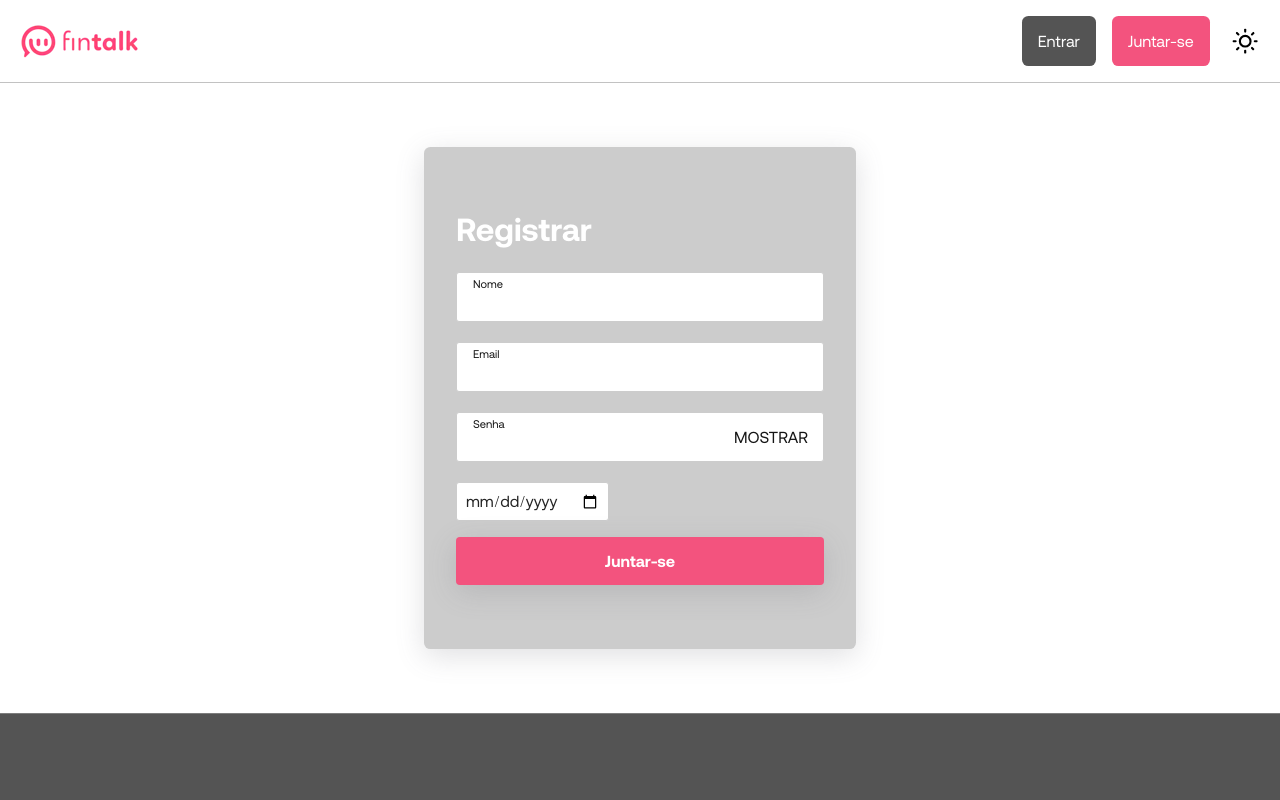
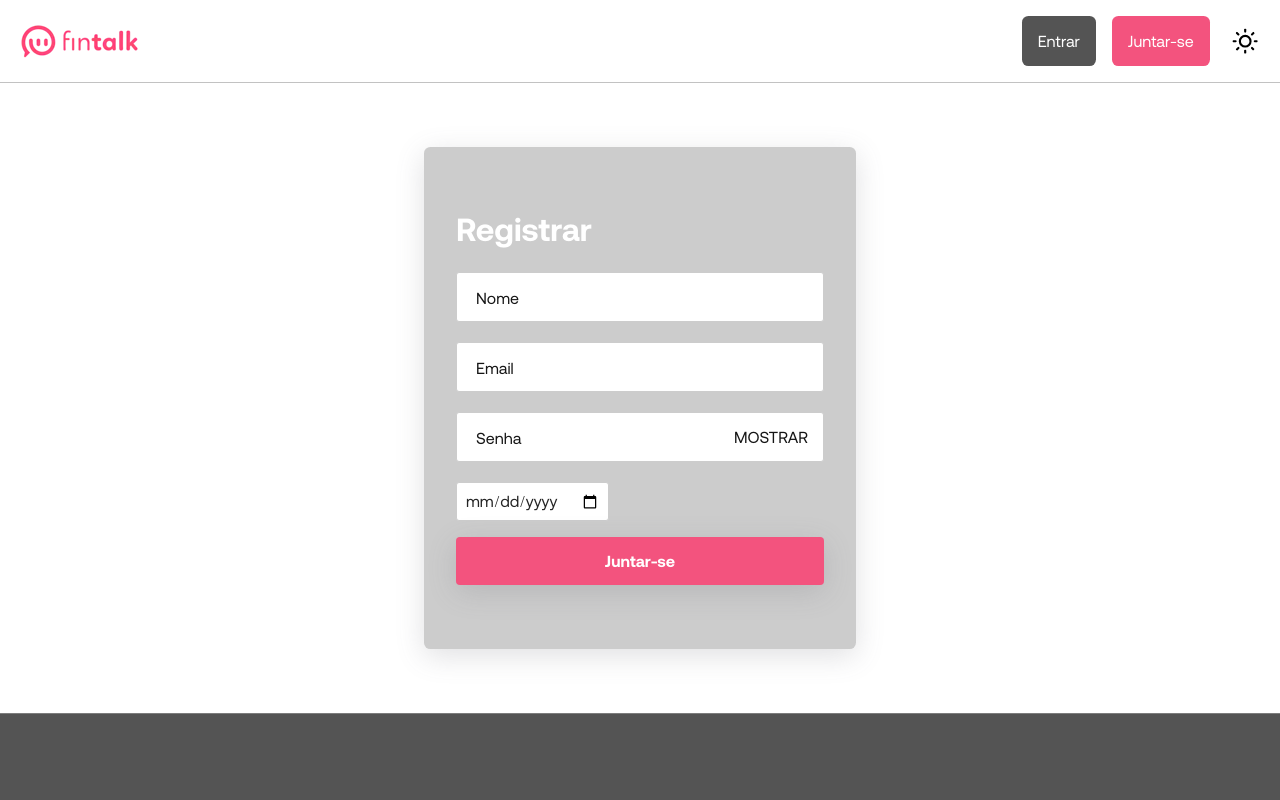
Before and after one commit to andreluizfr/Fintalk-Chat-Frontend, a React (Vite) app: page /signup in a window 1280 px wide. Shown: the top 800 px of the page. Built offline with nearby package versions, Linux system fonts and the light colour scheme.

Commit message:
fix: fixing the initial position of input labels

```diff
--- a/src/components/StyledInput/styles.scss
+++ b/src/components/StyledInput/styles.scss
@@ -31,7 +31,7 @@
   .Title {
     position: absolute;
     left: 20px;
-    top: 14px;
+    top: 17px;
 
     font-size: 16px;
     font-weight: 400;
@@ -88,6 +88,7 @@
     font-size: 11.2px;
     font-weight: $font-weight-normal;
     top: 6px;
+    left: 17px;
   }
 
 
@@ -106,6 +107,11 @@
     }
 
     + .Title {
+      font-size: 11.2px;
+      font-weight: $font-weight-normal;
+      top: 6px;
+      left: 17px;
+
       &[data-theme="light"] {
         color: $color-dark-green;
       }
@@ -113,13 +119,6 @@
         color: $color-light-green;
       }
     }
-  }
-
-  .Input:valid+.Title {
-    font-size: 11.2px;
-    font-weight: $font-weight-normal;
-    top: 6px;
-    left: 17px;
   }
 
 
@@ -137,6 +136,11 @@
     }
 
     + .Title {
+      font-size: 11.2px;
+      font-weight: $font-weight-normal;
+      top: 6px;
+      left: 17px;
+
       &[data-theme="light"] {
         color: $color-red;
       }
@@ -144,16 +148,10 @@
         color: $color-orange;
       }
     }
+
+    ~ .Warning {
+      display: block;
+    }
   }
 
-  .Input:invalid[wasBlured="true"]~.Warning {
-    display: block;
-  }
-
-  .Input:invalid+.Title {
-    font-size: 11.2px;
-    font-weight: $font-weight-normal;
-    top: 6px;
-    left: 17px;
-  }
 }
```
